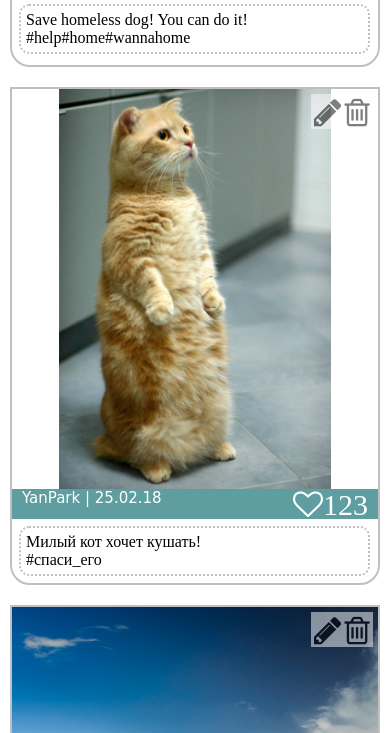
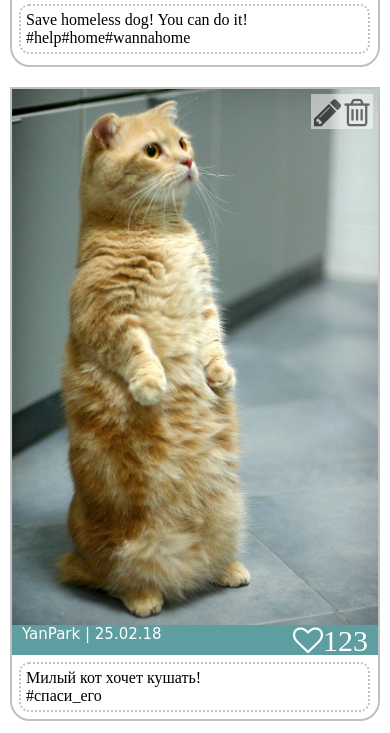
Before and after one commit to yana617/yana617.github.io, a plain HTML site: page index.html in a window 390 px wide. Shown: the part 911-1644 px from the top of the page. Drawn offline with Linux system fonts and the light colour scheme.

Commit message:
edit photo size for phones

```diff
--- a/styles.css
+++ b/styles.css
@@ -339,6 +339,10 @@ footer{
     .userNameFull{display: none;}
     .userNameShort{right:50px;}
   }
+@media(max-width:860px){
+    .post{max-height: none;}
+    .imagePosition{max-height: none;}
+}
 @media(max-width:1150px){
     .searchData{width: 20%;}
   }
```
